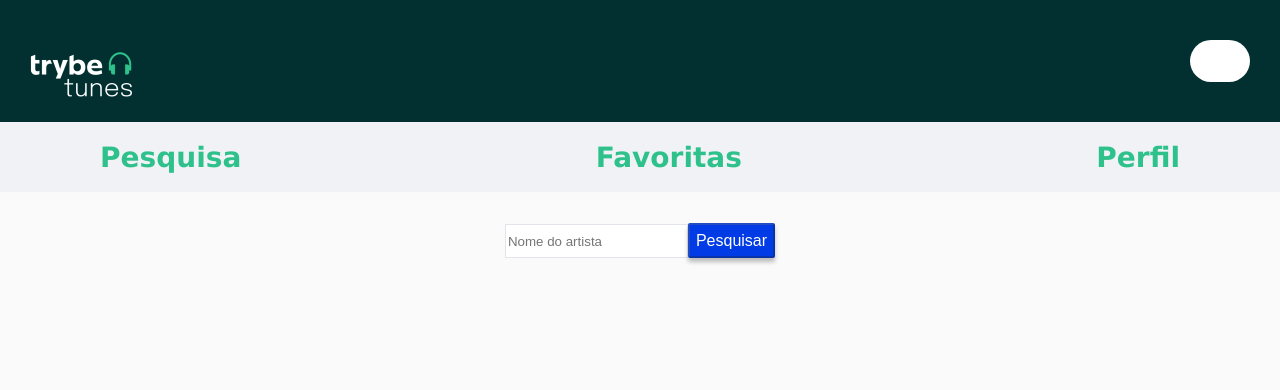
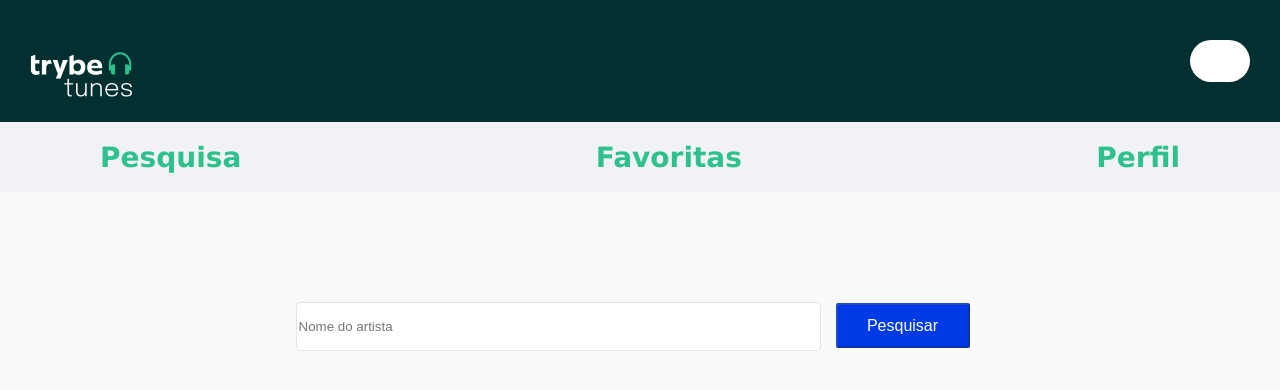
Before and after one commit to bearibeiroa/TrybeTunes, a React (Create React App) app: page /search in a window 1280 px wide. Shown: the top 390 px of the page. Built offline with nearby package versions, Linux system fonts and the light colour scheme.

Commit message:
style search page input

```diff
--- a/src/styles/style.css
+++ b/src/styles/style.css
@@ -98,6 +98,14 @@ header {
   width: 100%;
 }
 
+.search-form input {
+  border-radius: 4px;
+  height: 45px;
+  margin-right: 15px;
+  width: 519px;
+}
+
+
 button {
   background: #003be5;
   border-radius: 2px;
@@ -111,6 +119,16 @@ button {
   width: auto;
 }
 
+.search-form button {
+  border-radius: 2px;
+  box-shadow: none;
+  height: 45px;
+  margin-right: 15px;
+  margin-top: 90px;
+  width: 134px;
+}
+
+
 @media screen and ( min-width : 300px ) and ( max-width : 1200px ) {
 
   .login-form {
```
